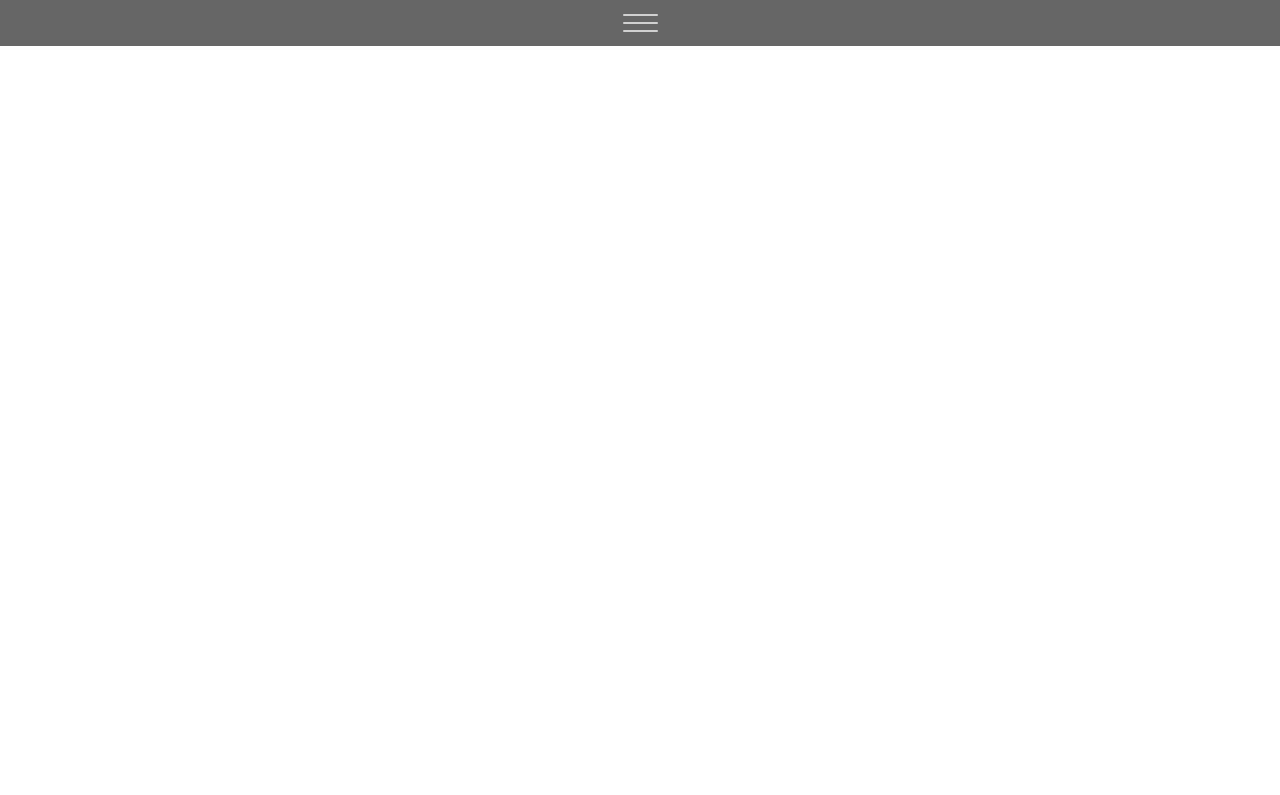
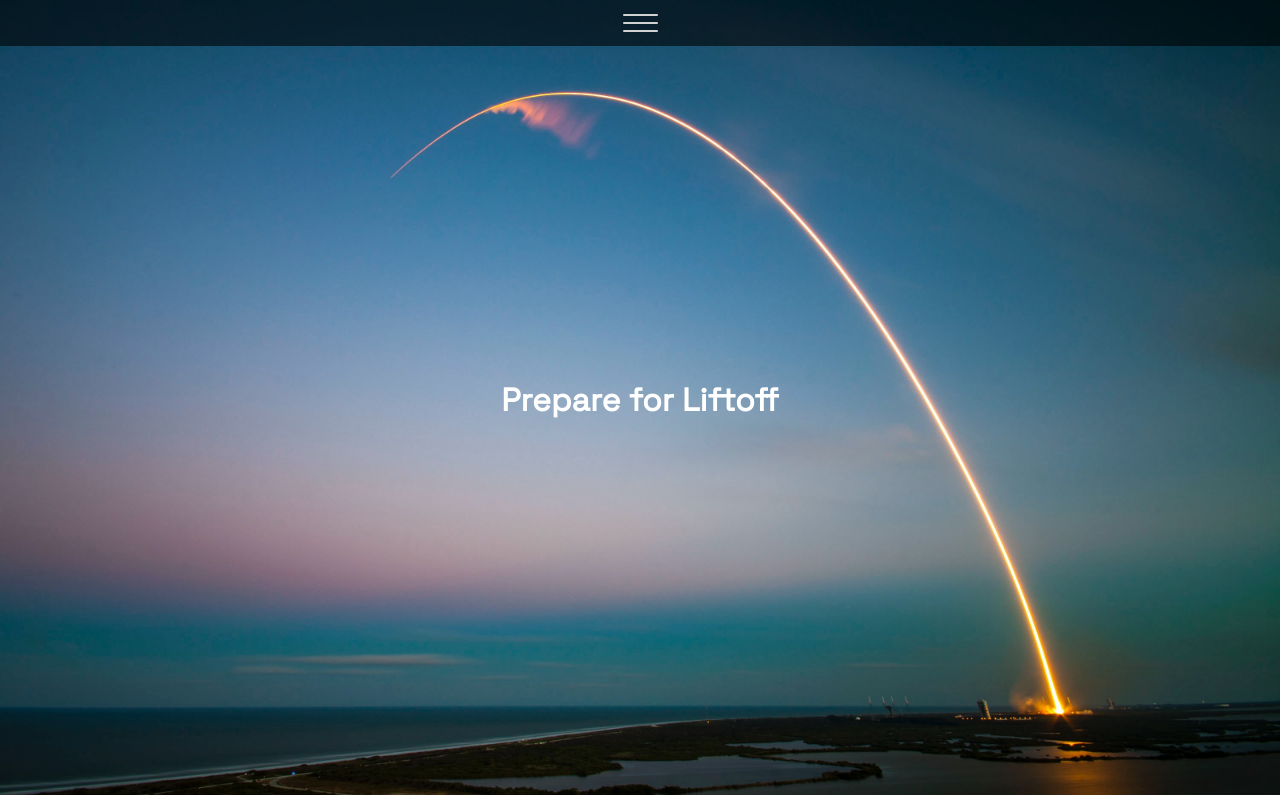
Before and after one commit to Tristkick1234/astr0direct, a plain HTML site: page launch.html in a window 1280 px wide. Shown: the top 795 px of the page. Drawn offline with Linux system fonts and the light colour scheme.

Commit message:
changedd

```diff
--- /dev/null
+++ b/launch.css
@@ -0,0 +1,15 @@
+.container{
+    background-image: url("/photos/spacex.jpg");
+    height:100vh;
+    background-repeat: no-repeat;
+    background-size: 100% 100%;
+
+    display: flex;
+    justify-content: center;
+    flex-direction: column;
+}
+
+#main_h1{
+    align-content: center;
+    justify-content: center;
+}
--- a/launch.html
+++ b/launch.html
@@ -6,6 +6,7 @@
     <meta http-equiv="X-UA-Compatible" content="IE=edge">
     <meta name="viewport" content="width=device-width, initial-scale=1.0">
     <link rel="stylesheet" href="header.css">
+    <link rel="stylesheet" href="launch.css">
     <title>Launch | Astro Retreat</title>
 </head>
 <body>
@@ -30,6 +31,14 @@
 
     </nav>
   </header>
+
+  <div class="container">
+    <h1 id="main_h1">
+      Prepare for Liftoff
+    </h1>
+
+  </div>
+
 
       <div class="voyage-info">
         <h2></h2>
@@ -78,6 +87,9 @@
       </div>
 
       <div class="training">
+        <h2>Training: 3 Simple Steps</h2>
+        <h3></h3>
+
 
       </div>
 
```
Also changed, not shown: about.html (+12 -3 lines).
